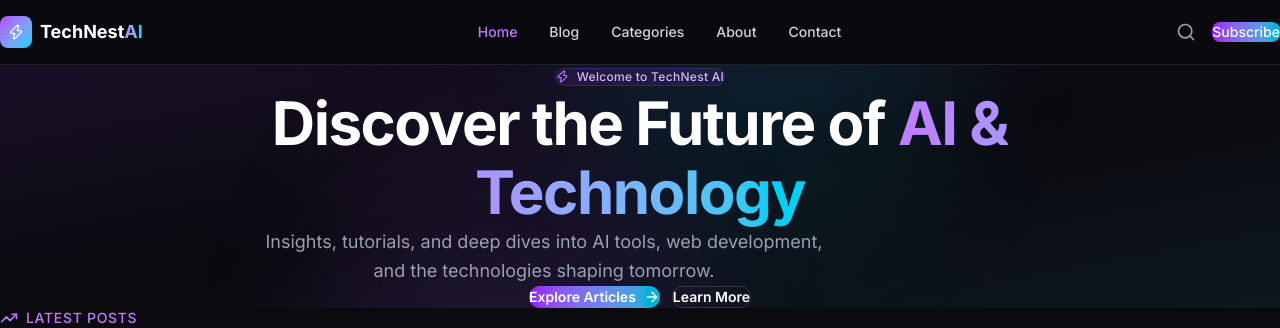
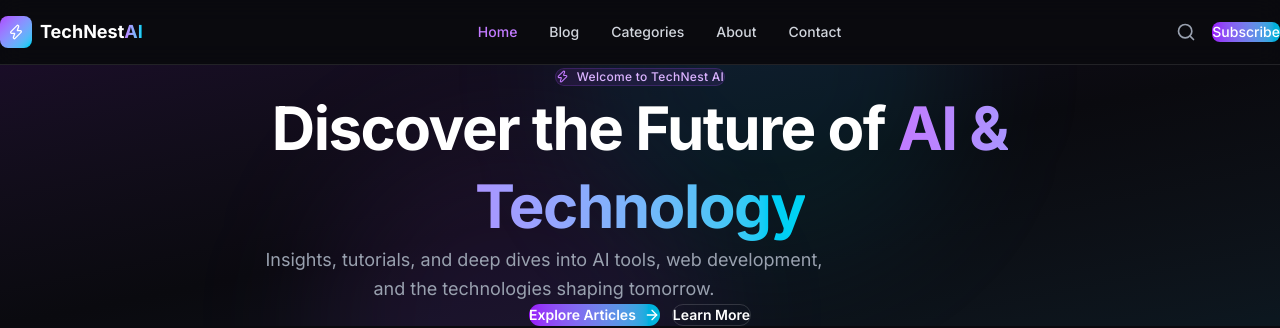
Before and after one commit to mkhamimhasan/technest-ai, a React (Vite) app: page / in a window 1280 px wide. Shown: the top 328 px of the page. Built offline with nearby package versions, Linux system fonts and the light colour scheme.

Commit message:
fix: add spacing between heading and subtitle to prevent overlap

```diff
--- a/src/pages/Home.jsx
+++ b/src/pages/Home.jsx
@@ -99,7 +99,7 @@
             </span>
           </div>
 
-          <h1 className="text-4xl sm:text-5xl md:text-6xl font-bold text-white mb-5 leading-[1.15] tracking-tight">
+          <h1 className="text-4xl sm:text-5xl md:text-6xl font-bold text-white mb-8 leading-[1.3] tracking-tight">
             Discover the Future of{" "}
             <span className="text-transparent bg-clip-text bg-gradient-to-r from-purple-400 to-cyan-400">
               AI &amp; Technology
```
